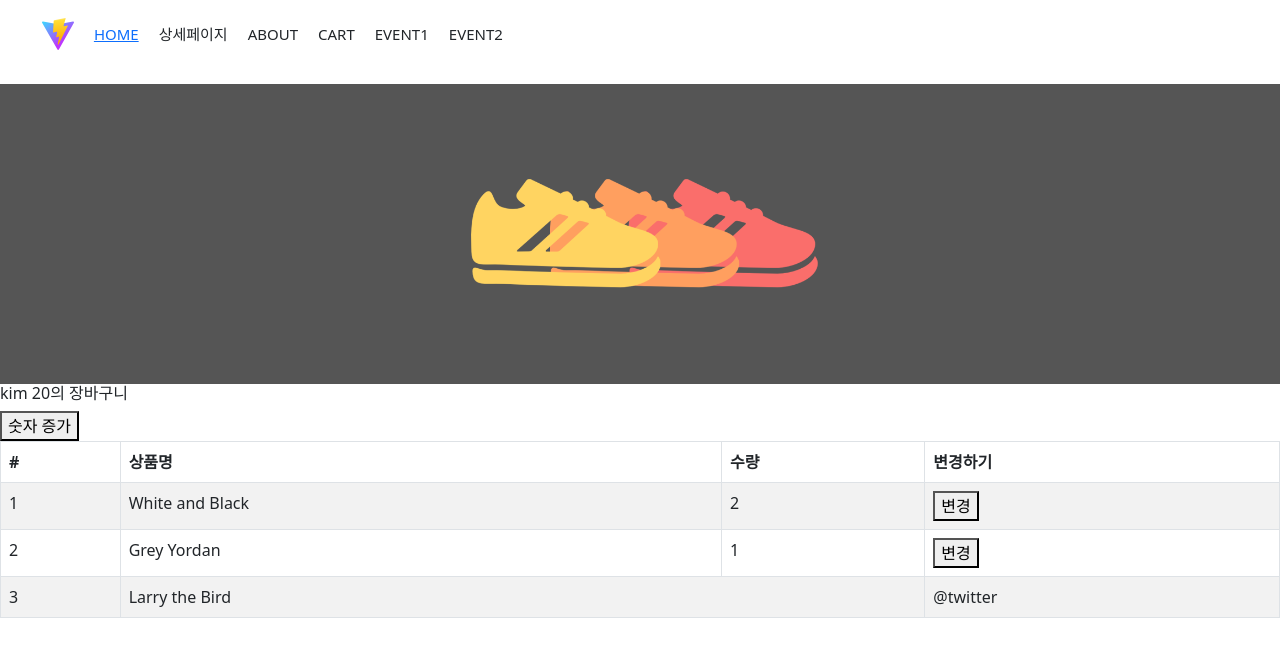
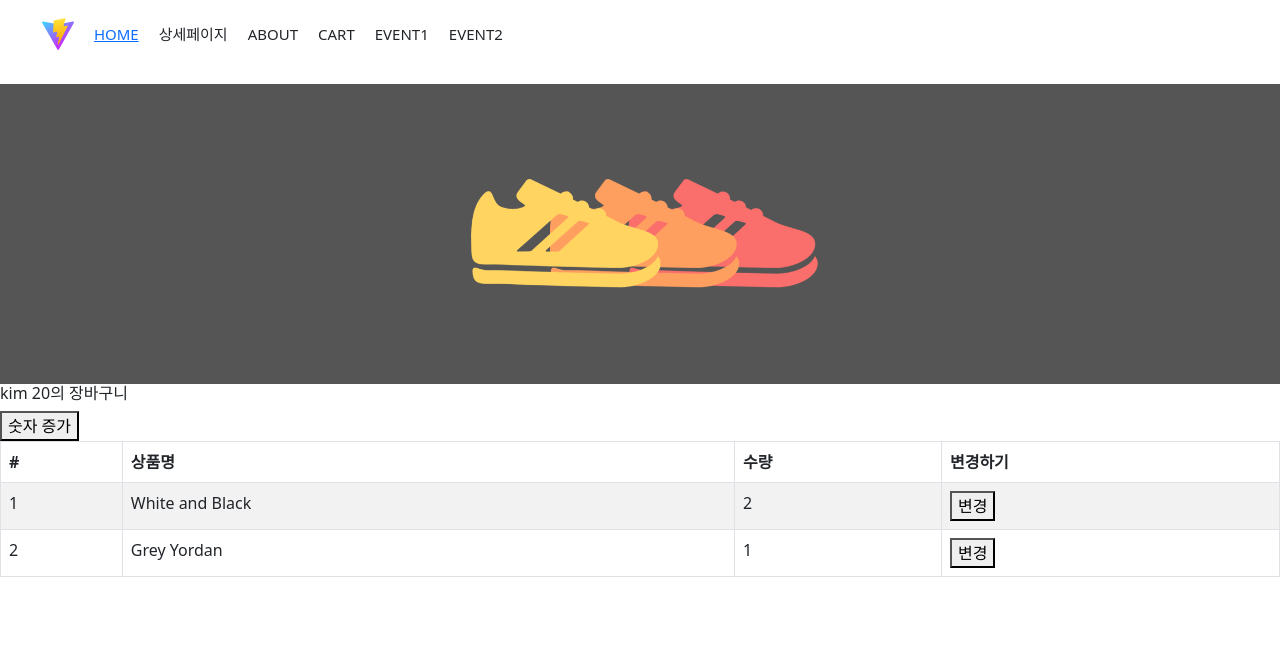
Before and after one commit to beans3/week2_shop, a React (Vite) app: page /cart in a window 1280 px wide. Shown: the top 656 px of the page. Built offline with nearby package versions, Linux system fonts and the light colour scheme.

Commit message:
2023-04-25 장바구니 필요없는 행 지우기

```diff
--- a/src/Cart.jsx
+++ b/src/Cart.jsx
@@ -38,11 +38,6 @@ function Cart() {
                             </tr>
                         ))
                     }
-                    <tr>
-                    <td>3</td>
-                    <td colSpan={2}>Larry the Bird</td>
-                    <td>@twitter</td>
-                    </tr>
                 </tbody>
             </Table>
         </div>
```
